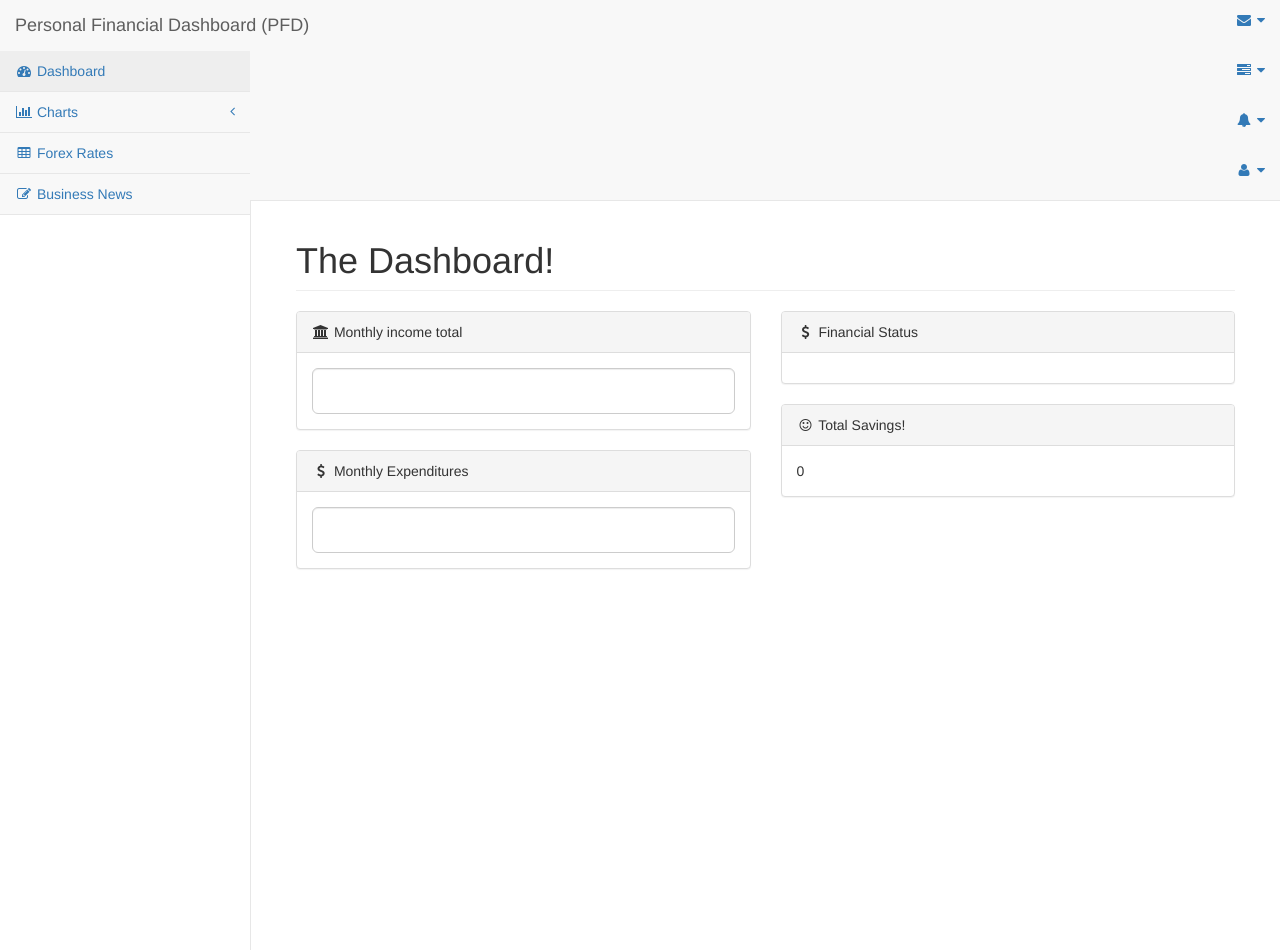
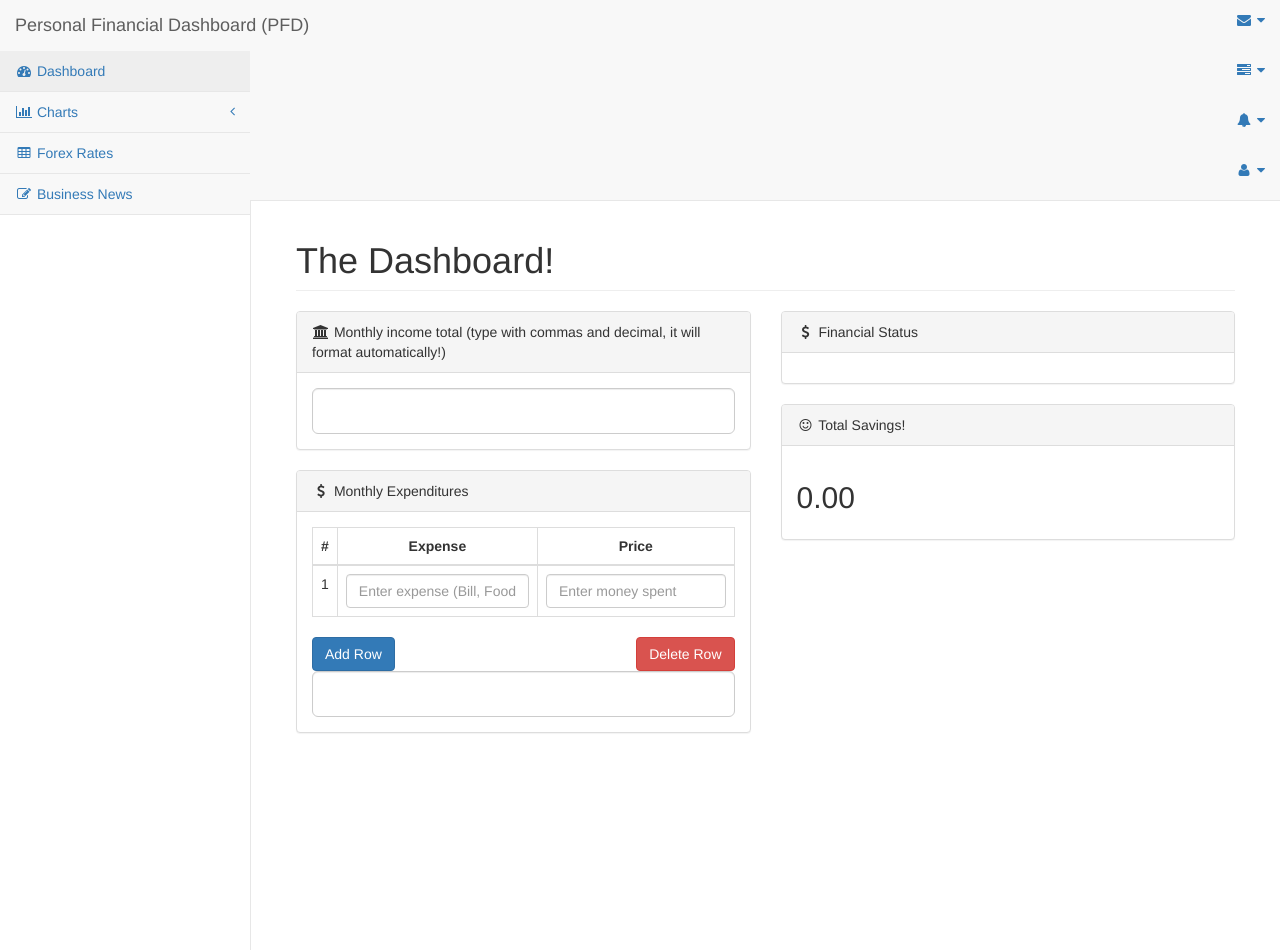
Before and after one commit to SalocinDotTEN/virtual-hackathon-2016, a website with bundled scripts: page start.html in a window 1280 px wide. Built offline with nearby package versions, Linux system fonts and the light colour scheme.

Commit message:
Add a price formatter just in case.
But realised that there is already a built in solution in angular js.

```diff
--- a/start.html
+++ b/start.html
@@ -303,13 +303,13 @@
                     </div>
                     <!-- /.row -->
                     <div class="row">
-                    <div class="col-lg-6">
+                        <div class="col-lg-6 col-sm-12">
                             <div class="panel panel-default">
                                 <div class="panel-heading">
-                                <i class="fa fa-bank fa-fw"></i> Monthly income total
+                                    <i class="fa fa-bank fa-fw"></i> Monthly income total (type with commas and decimal, it will format automatically!)
                                 </div>
                                 <div class="panel-body">
-                                <input type="number" class="form-control input-lg" ng-model="monthlyIncome" min="0" />
+                                    <input type="number" id="monthlyIncome" class="form-control input-lg" ng-model="monthlyIncome" min="0" />
                                 </div>
                             </div>
                             <div class="panel panel-default">
@@ -317,11 +317,34 @@
                                     <i class="fa fa-dollar fa-fw"></i> Monthly Expenditures
                                 </div>
                                 <div class="panel-body">
-                                <input type="number" class="form-control input-lg" ng-model="monthlyExpend" min="0" />
+                                    <table class="table table-bordered table-hover" id="tab_logic">
+                                        <thead>
+                                            <tr >
+                                                <th class="text-center">#</th>
+                                                <th class="text-center">Expense</th>
+                                                <th class="text-center">Price</th>
+                                            </tr>
+                                        </thead>
+                                        <tbody>
+                                            <tr id='addr0'>
+                                                <td>1</td>
+                                                <td>
+                                                    <input type="text" id='expense0' name='expense0' placeholder='Enter expense (Bill, Food, Drink, etc)' class="form-control"/>
+                                                </td>
+                                                <td>
+                                                    <input type="text" id='cashSpent0' name='cashSpent0' placeholder='Enter money spent' class="form-control"/>
+                                                </td>
+                                            </tr>
+                                            <tr id='addr1'></tr>
+                                        </tbody>
+                                    </table>
+                                    <a id="add_row" class="btn btn-primary pull-left">Add Row</a>
+                                    <a id='delete_row' class="pull-right btn btn-danger">Delete Row</a>
+                                    <input type="number" id="monthlyExpend" class="form-control input-lg" ng-model="monthlyExpend" min="0" />
                                 </div>
                             </div>
                         </div>
-                    <div class="col-lg-6">
+                        <div class="col-lg-6 col-sm-12">
                             <div class="panel panel-default">
                                 <div class="panel-heading">
                                     <i class="fa fa-dollar fa-fw"></i> Financial Status
@@ -335,7 +358,7 @@
                                     <i class="fa fa-smile-o fa-fw"></i> Total Savings!
                                 </div>
                                 <div class="panel-body">
-                                {{monthlyIncome - monthlyExpend}}
+                                    <h2>{{monthlyIncome - monthlyExpend | currency:"":2}}</h2>
                                 </div>
                             </div>
                         </div>
@@ -354,14 +377,20 @@
         <!-- Bootstrap Core JavaScript -->
         <script src="bower_components/bootstrap/dist/js/bootstrap.min.js"></script>
 
+        <!-- <script type="text/javascript" src="js/jquery.price_format.min.js"></script> -->
+
+        <script type="text/javascript" src="js/validatr.min.js"></script>
+
         <!-- Metis Menu Plugin JavaScript -->
         <script src="bower_components/metisMenu/dist/metisMenu.min.js"></script>
+
+        <!-- DataTables JavaScript -->
+        <script src="bower_components/datatables/media/js/jquery.dataTables.min.js"></script>
+        <script src="bower_components/datatables-plugins/integration/bootstrap/3/dataTables.bootstrap.min.js"></script>
 
         <!-- Custom Theme JavaScript -->
         <script src="dist/js/sb-admin-2.js"></script>
 
-    <script type="text/javascript" src="js/validatr.min.js"></script>
-
     </body>
 
     </html>
```
Also changed, not shown: js/jquery.price_format.min.js (added, +1 -0 lines), dist/js/sb-admin-2.js. Lines whose indentation alone changed are shown as unchanged.
